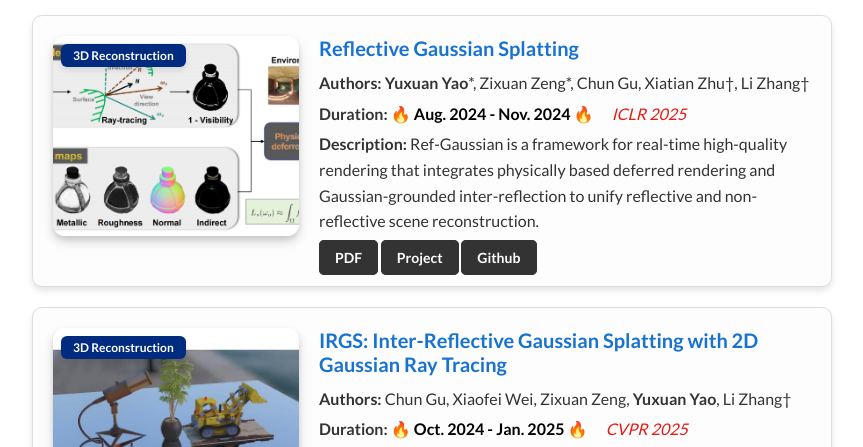
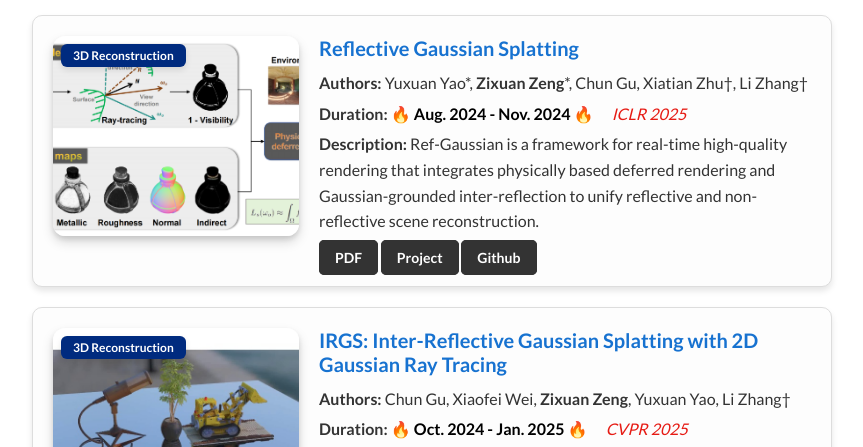
Before and after one commit to DS-Zeng/DS-Zeng.github.io, a plain HTML site: page index.html in a window 1280 px wide. Shown: the part 931-1378 px from the top of the page, without its empty margins (208-1071 px from the left). Drawn offline with Linux system fonts and the light colour scheme.

Commit message:
Update index.html

```diff
--- a/index.html
+++ b/index.html
@@ -86,7 +86,7 @@
                 <div class="project-info">
                   <h3>Reflective Gaussian Splatting</h3>
 
-                  <p><strong>Authors:</strong> <b>Yuxuan Yao</b>*, Zixuan Zeng*, Chun Gu, Xiatian Zhu†, Li Zhang†</p>
+                  <p><strong>Authors:</strong> Yuxuan Yao*, <b>Zixuan Zeng</b>*, Chun Gu, Xiatian Zhu†, Li Zhang†</p>
                   <p><strong>Duration:</strong> <span class="highlight">🔥 Aug. 2024 - Nov. 2024 🔥</span>  <span class="status">ICLR 2025</span></p>
 
                   <p><strong>Description:</strong> Ref-Gaussian is a framework for real-time high-quality rendering that integrates physically based deferred rendering and Gaussian-grounded inter-reflection to unify reflective and non-reflective scene reconstruction.</p>
@@ -109,7 +109,7 @@
                 <div class="project-info">
                   <h3>IRGS: Inter-Reflective Gaussian Splatting with 2D Gaussian Ray Tracing</h3>
 
-                  <p><strong>Authors:</strong> Chun Gu, Xiaofei Wei, Zixuan Zeng, <b>Yuxuan Yao</b>, Li Zhang†</p>
+                  <p><strong>Authors:</strong> Chun Gu, Xiaofei Wei, <b>Zixuan Zeng</b>, Yuxuan Yao, Li Zhang†</p>
                   <p><strong>Duration:</strong> <span class="highlight">🔥 Oct. 2024 - Jan. 2025 🔥</span>  <span class="status">CVPR 2025</span></p>
 
                   <p><strong>Description:</strong> In this paper, we introduce inter-reflective Gaussian splatting for inverse rendering. We apply the full rendering equation without simplification and compute incident radiance on the fly using the proposed differentiable 2D Gaussian ray tracing. </p>
```
